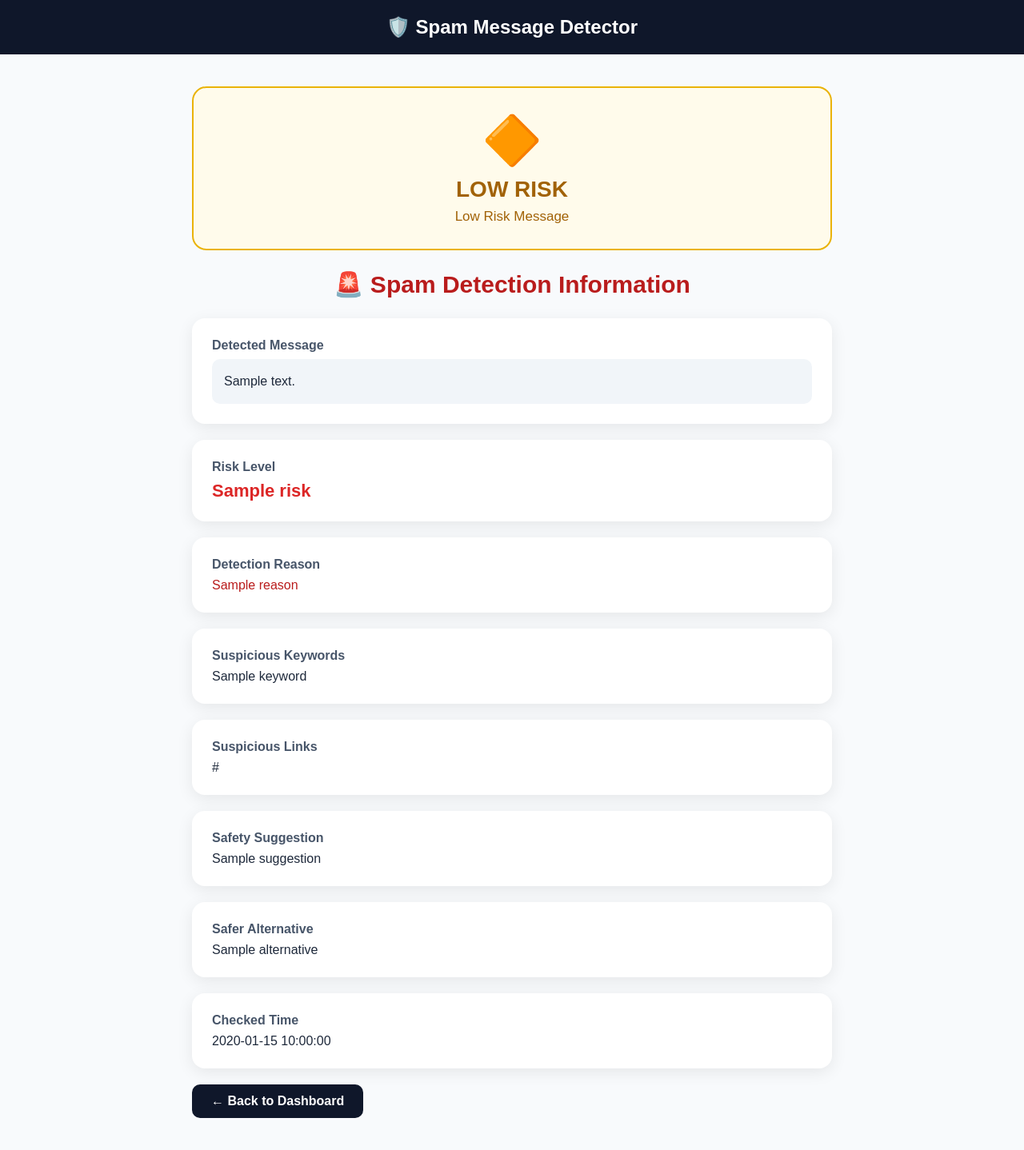
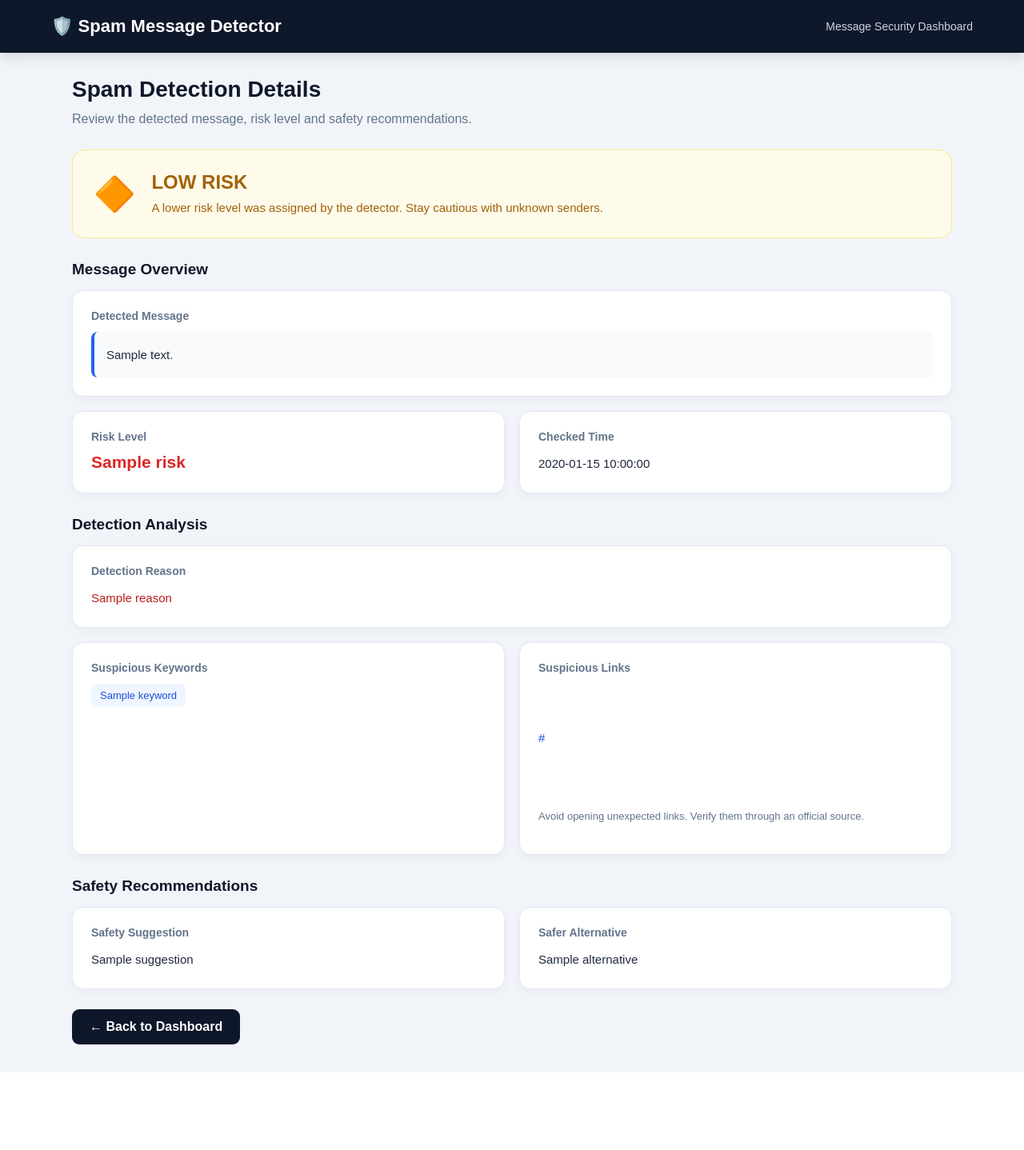
Before and after one commit to pratibha-projects-cyber/spam-message-detection, a Flask app: template templates/spam_details.html in a window 1280 px wide. Shown: the whole page at 80% size. After the commit the page ends 1341 px from the top, so only its background shows below. Run offline with Flask 3, Linux system fonts and the light colour scheme; the template is opened without the code that fills it: most values are stand-ins (such as "Sample title", 1, 10 or a date in 2020); parts of the project's set-up code (start-up, migrations or seed data) failed here and were passed over.

Commit message:
Improve spam details dashboard design

```diff
--- a/templates/spam_details.html
+++ b/templates/spam_details.html
@@ -1,196 +1,350 @@
+
 <!DOCTYPE html>
-<html>
+<html lang="en">
 <head>
+    <meta charset="UTF-8">
+    <meta name="viewport" content="width=device-width, initial-scale=1.0">
     <title>Spam Message Details</title>
 
     <style>
+        * {
+            box-sizing: border-box;
+        }
+
         body {
             margin: 0;
             font-family: Arial, sans-serif;
-            background: #f8fafc;
+            background: #f1f5f9;
             color: #1e293b;
         }
 
         .header {
             background: #0f172a;
             color: white;
-            padding: 20px;
-            text-align: center;
-            font-size: 24px;
+            padding: 20px 5%;
+            display: flex;
+            align-items: center;
+            justify-content: space-between;
+            flex-wrap: wrap;
+            gap: 12px;
+            box-shadow: 0 4px 15px rgba(15, 23, 42, 0.15);
+        }
+
+        .brand {
+            font-size: 22px;
             font-weight: bold;
         }
 
-        .container {
-            width: 90%;
-            max-width: 800px;
-            margin: 40px auto;
+        .header-label {
+            color: #cbd5e1;
+            font-size: 14px;
         }
 
-        .title {
-            text-align: center;
+        .container {
+            width: 92%;
+            max-width: 1100px;
+            margin: 30px auto;
+        }
+
+        .page-heading {
+            margin-bottom: 25px;
+        }
+
+        .page-heading h1 {
+            margin: 0 0 8px;
+            font-size: 28px;
+            color: #0f172a;
+        }
+
+        .page-heading p {
+            margin: 0;
+            color: #64748b;
+            line-height: 1.6;
+        }
+
+        .status-card {
+            padding: 26px;
+            border-radius: 16px;
+            margin-bottom: 25px;
+            display: flex;
+            align-items: center;
+            gap: 20px;
+            border: 1px solid;
+        }
+
+        .status-icon {
+            font-size: 42px;
+            flex-shrink: 0;
+        }
+
+        .status-title {
+            font-size: 24px;
+            font-weight: bold;
+            margin-bottom: 7px;
+        }
+
+        .status-message {
+            font-size: 15px;
+            line-height: 1.5;
+        }
+
+        .high-status {
+            background: #fff1f2;
+            border-color: #fecdd3;
             color: #b91c1c;
-            font-size: 30px;
+        }
+
+        .medium-status {
+            background: #fff7ed;
+            border-color: #fed7aa;
+            color: #c2410c;
+        }
+
+        .low-status {
+            background: #fffbeb;
+            border-color: #fde68a;
+            color: #a16207;
+        }
+
+        .section-title {
+            font-size: 19px;
             font-weight: bold;
-            margin-bottom: 25px;
+            margin: 28px 0 15px;
+            color: #0f172a;
+        }
+
+        .details-grid {
+            display: grid;
+            grid-template-columns: repeat(2, minmax(0, 1fr));
+            gap: 18px;
         }
 
         .card {
             background: white;
-            padding: 25px;
-            margin-bottom: 20px;
-            border-radius: 16px;
-            box-shadow: 0 5px 20px rgba(0,0,0,0.08);
+            padding: 23px;
+            border-radius: 14px;
+            border: 1px solid #e2e8f0;
+            box-shadow: 0 4px 14px rgba(15, 23, 42, 0.04);
+            min-width: 0;
+            overflow-wrap: anywhere;
+        }
+
+        .full-width {
+            grid-column: 1 / -1;
         }
 
         .label {
+            font-size: 14px;
             font-weight: bold;
-            color: #475569;
-            margin-bottom: 8px;
+            color: #64748b;
+            margin-bottom: 12px;
+        }
+
+        .value {
+            font-size: 15px;
+            line-height: 1.8;
+            white-space: pre-wrap;
         }
 
         .message {
-            background: #f1f5f9;
+            background: #f8fafc;
+            border-left: 4px solid #2563eb;
             padding: 15px;
-            border-radius: 10px;
-            line-height: 1.6;
+            border-radius: 8px;
         }
 
-        .risk {
+        .risk-value {
+            font-size: 21px;
+            font-weight: bold;
             color: #dc2626;
-            font-size: 22px;
-            font-weight: bold;
         }
 
         .reason {
             color: #b91c1c;
         }
 
+        .tag-list {
+            display: flex;
+            flex-wrap: wrap;
+            gap: 8px;
+        }
+
+        .tag {
+            display: inline-block;
+            padding: 7px 11px;
+            border-radius: 7px;
+            background: #eff6ff;
+            color: #1d4ed8;
+            font-size: 13px;
+            overflow-wrap: anywhere;
+        }
+
+        .link-item {
+            display: block;
+            color: #1d4ed8;
+            overflow-wrap: anywhere;
+            margin-bottom: 8px;
+        }
+
+        .empty {
+            color: #64748b;
+        }
+
+        .footer-actions {
+            display: flex;
+            gap: 12px;
+            flex-wrap: wrap;
+            margin: 25px 0 35px;
+        }
+
         .back-button {
             display: inline-block;
-            padding: 12px 24px;
+            padding: 13px 22px;
             background: #0f172a;
             color: white;
             text-decoration: none;
-            border-radius: 10px;
+            border-radius: 9px;
             font-weight: bold;
+            transition: background 0.2s;
         }
 
         .back-button:hover {
-            background: #1e293b;
+            background: #1e40af;
         }
-        /* Risk Status Card */
+
+        .note {
+            color: #64748b;
+            font-size: 13px;
+            line-height: 1.6;
+        }
+
+        @media (max-width: 650px) {
+            .header {
+                align-items: flex-start;
+                flex-direction: column;
+            }
+
+            .details-grid {
+                grid-template-columns: 1fr;
+            }
+
+            .full-width {
+                grid-column: auto;
+            }
+
+            .page-heading h1 {
+                font-size: 23px;
+            }
 
             .status-card {
-    text-align: center;
-    padding: 30px;
-    border-radius: 18px;
-    margin-bottom: 25px;
-    border: 2px solid;
-}
-
-.status-icon {
-    font-size: 60px;
-    margin-bottom: 10px;
+                padding: 20px;
+                align-items: flex-start;
             }
 
             .status-title {
-    font-size: 28px;
-    font-weight: bold;
-    margin-bottom: 8px;
+                font-size: 21px;
             }
 
-.status-message {
-    font-size: 17px;
-    font-weight: 500;
+            .card {
+                padding: 18px;
             }
-
-.high-status {
-    background: #fff1f2;
-    border-color: #ef4444;
-    color: #b91c1c;
-}
-
-.medium-status {
-    background: #fff7ed;
-    border-color: #f97316;
-    color: #c2410c;
-}
-
-.low-status {
-    background: #fffbeb;
-    border-color: #eab308;
-    color: #a16207;
         }
     </style>
 </head>
 
 <body>
 
-    <div class="header">
-        🛡️ Spam Message Detector
+    <header class="header">
+        <div class="brand">🛡️ Spam Message Detector</div>
+        <div class="header-label">Message Security Dashboard</div>
+    </header>
+
+    <main class="container">
+
+        <div class="page-heading">
+            <h1>Spam Detection Details</h1>
+            <p>Review the detected message, risk level and safety recommendations.</p>
         </div>
 
-    <div class="container">
-{% if 'HIGH RISK' in data.risk %}
+        {% if 'HIGH RISK' in (data.risk or '') %}
 
         <div class="status-card high-status">
             <div class="status-icon">🚨</div>
+            <div>
                 <div class="status-title">HIGH RISK</div>
-    <div class="status-message">Spam Message Detected</div>
+                <div class="status-message">
+                    Spam message detected. Be careful with suspicious links and requests.
+                </div>
+            </div>
         </div>
 
-{% elif 'MEDIUM RISK' in data.risk %}
+        {% elif 'MEDIUM RISK' in (data.risk or '') %}
 
         <div class="status-card medium-status">
             <div class="status-icon">⚠️</div>
+            <div>
                 <div class="status-title">MEDIUM RISK</div>
-    <div class="status-message">Suspicious Message Detected</div>
+                <div class="status-message">
+                    Suspicious patterns detected. Verify the sender before taking action.
+                </div>
+            </div>
         </div>
 
         {% else %}
 
         <div class="status-card low-status">
             <div class="status-icon">🔶</div>
+            <div>
                 <div class="status-title">LOW RISK</div>
-    <div class="status-message">Low Risk Message</div>
+                <div class="status-message">
+                    A lower risk level was assigned by the detector. Stay cautious with unknown senders.
+                </div>
+            </div>
         </div>
 
         {% endif %}
-        <div class="title">
-            🚨 Spam Detection Information
-        </div>
 
-        <div class="card">
+        <div class="section-title">Message Overview</div>
+
+        <div class="details-grid">
+
+            <div class="card full-width">
                 <div class="label">Detected Message</div>
-
-            <div class="message">
-                {{ data.message }}
-            </div>
+                <div class="value message">{{ data.message }}</div>
             </div>
 
             <div class="card">
                 <div class="label">Risk Level</div>
-
-            <div class="risk">
-                {{ data.risk }}
-            </div>
+                <div class="risk-value">{{ data.risk }}</div>
             </div>
 
             <div class="card">
+                <div class="label">Checked Time</div>
+                <div class="value">{{ data.time }}</div>
+            </div>
+
+        </div>
+
+        <div class="section-title">Detection Analysis</div>
+
+        <div class="details-grid">
+
+            <div class="card full-width">
                 <div class="label">Detection Reason</div>
-
-            <div class="reason">
-                {{ data.reason }}
-            </div>
+                <div class="value reason">{{ data.reason }}</div>
             </div>
 
             <div class="card">
                 <div class="label">Suspicious Keywords</div>
 
                 {% if data.keywords %}
-                {{ data.keywords | join(', ') }}
+                    <div class="tag-list">
+                        {% for keyword in data.keywords %}
+                            <span class="tag">{{ keyword }}</span>
+                        {% endfor %}
+                    </div>
                 {% else %}
-                No suspicious keywords found.
+                    <div class="value empty">No suspicious keywords found.</div>
                 {% endif %}
             </div>
 
@@ -198,35 +352,42 @@
                 <div class="label">Suspicious Links</div>
 
                 {% if data.links %}
-                {{ data.links | join(', ') }}
+                    {% for link in data.links %}
+                        <div class="value">
+                            <span class="link-item">{{ link }}</span>
+                        </div>
+                    {% endfor %}
+                    <p class="note">
+                        Avoid opening unexpected links. Verify them through an official source.
+                    </p>
                 {% else %}
-                No suspicious links found.
+                    <div class="value empty">No suspicious links found.</div>
                 {% endif %}
             </div>
 
+        </div>
+
+        <div class="section-title">Safety Recommendations</div>
+
+        <div class="details-grid">
+
             <div class="card">
                 <div class="label">Safety Suggestion</div>
-
-            {{ data.suggestion }}
+                <div class="value">{{ data.suggestion }}</div>
             </div>
 
             <div class="card">
                 <div class="label">Safer Alternative</div>
-
-            {{ data.alternative }}
+                <div class="value">{{ data.alternative }}</div>
             </div>
-
-        <div class="card">
-            <div class="label">Checked Time</div>
-
-            {{ data.time }}
-        </div>
-
-        <a href="/" class="back-button">
-            ← Back to Dashboard
-        </a>
 
         </div>
 
+        <div class="footer-actions">
+            <a href="/" class="back-button">← Back to Dashboard</a>
+        </div>
+
+    </main>
+
 </body>
 </html>
```
Lines whose indentation alone changed are shown as unchanged.
